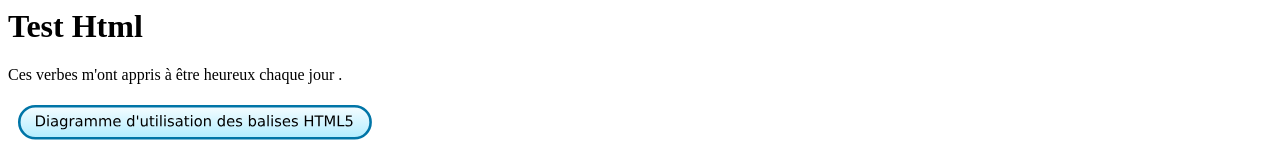
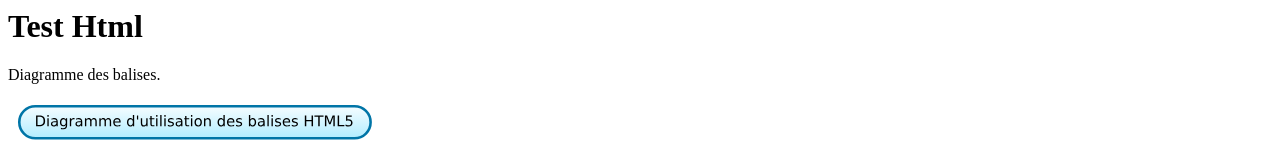
Before and after one commit to roody973/travaux_TBDA-RM, a plain HTML site: page HTML/chapitre 2/index.html in a window 1280 px wide. Shown: the top 153 px of the page. Drawn offline with Linux system fonts and the light colour scheme.

Commit message:
diagramm

```diff
--- a/HTML/chapitre 2/index.html
+++ b/HTML/chapitre 2/index.html
@@ -1,5 +1,7 @@
 <h1>Test Html</h1>
 
-<p>Ces verbes m'ont appris à être heureux chaque jour .
+<p>Diagramme des balises.
+
 </p>
+
 <img src="image test.svg">
```
